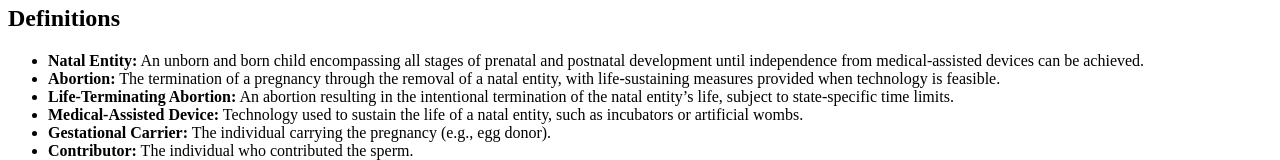
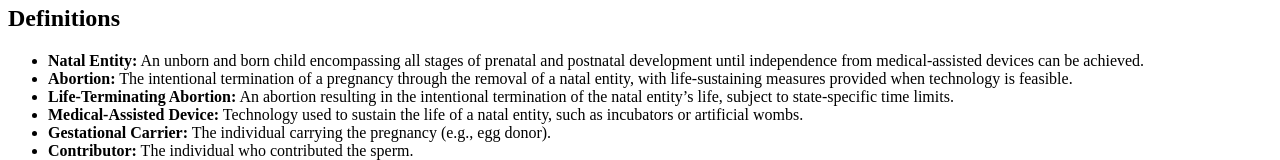
Before and after one commit to petersvirtualservices/babiesbill, a plain HTML site: page index.html in a window 1280 px wide. Shown: the part 196-356 px from the top of the page. Drawn offline with Linux system fonts and the light colour scheme.

Commit message:
Update index.html

```diff
--- a/index.html
+++ b/index.html
@@ -18,7 +18,7 @@
     <h2>Purpose</h2>
     The BABIES Act redefines "abortion" to prioritize preserving the life of a natal entity when viable medical
     technology exists, backed by federal funding. It balances a gestational
-    a carrier’s right to terminate a pregnancy with the requirement to employ life-sustaining interventions for the
+    carrier’s right to terminate a pregnancy with the requirement to employ life-sustaining interventions for the
     natal entity, consistent with state laws and medical standards. By establishing clear life-saving protocols, the
     law enhances abortion care, enabling emergency and medical professionals to perform abortions with greater clarity
     and support.
@@ -27,7 +27,7 @@
     <ul>
         <li><b>Natal Entity:</b> An unborn and born child encompassing all stages of prenatal and postnatal development
             until independence from medical-assisted devices can be achieved.</li>
-        <li><b>Abortion:</b> The termination of a pregnancy through the removal of a natal entity, with
+        <li><b>Abortion:</b> The intentional termination of a pregnancy through the removal of a natal entity, with
             life-sustaining measures provided when technology is feasible.</li>
         <li><b>Life-Terminating Abortion:</b> An abortion resulting in the intentional termination of the natal
             entity’s life, subject to state-specific time limits.</li>
```
